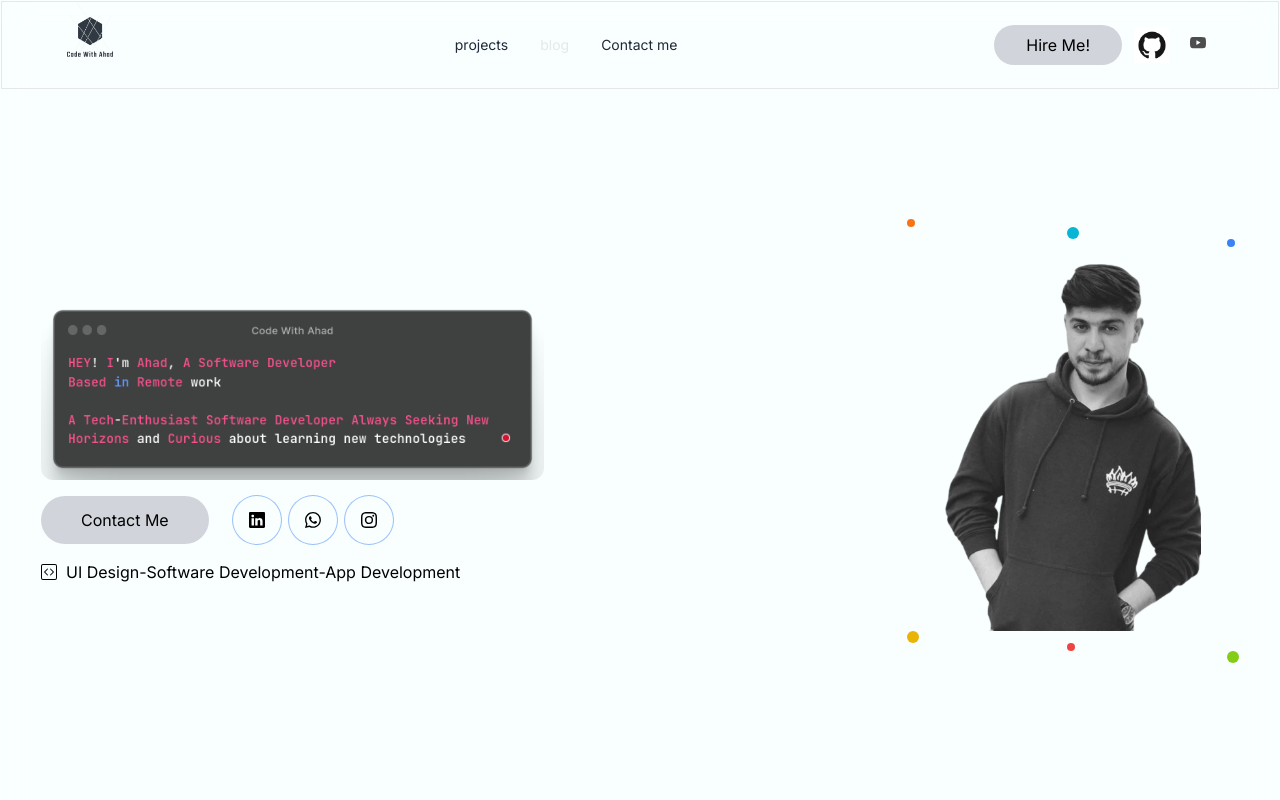
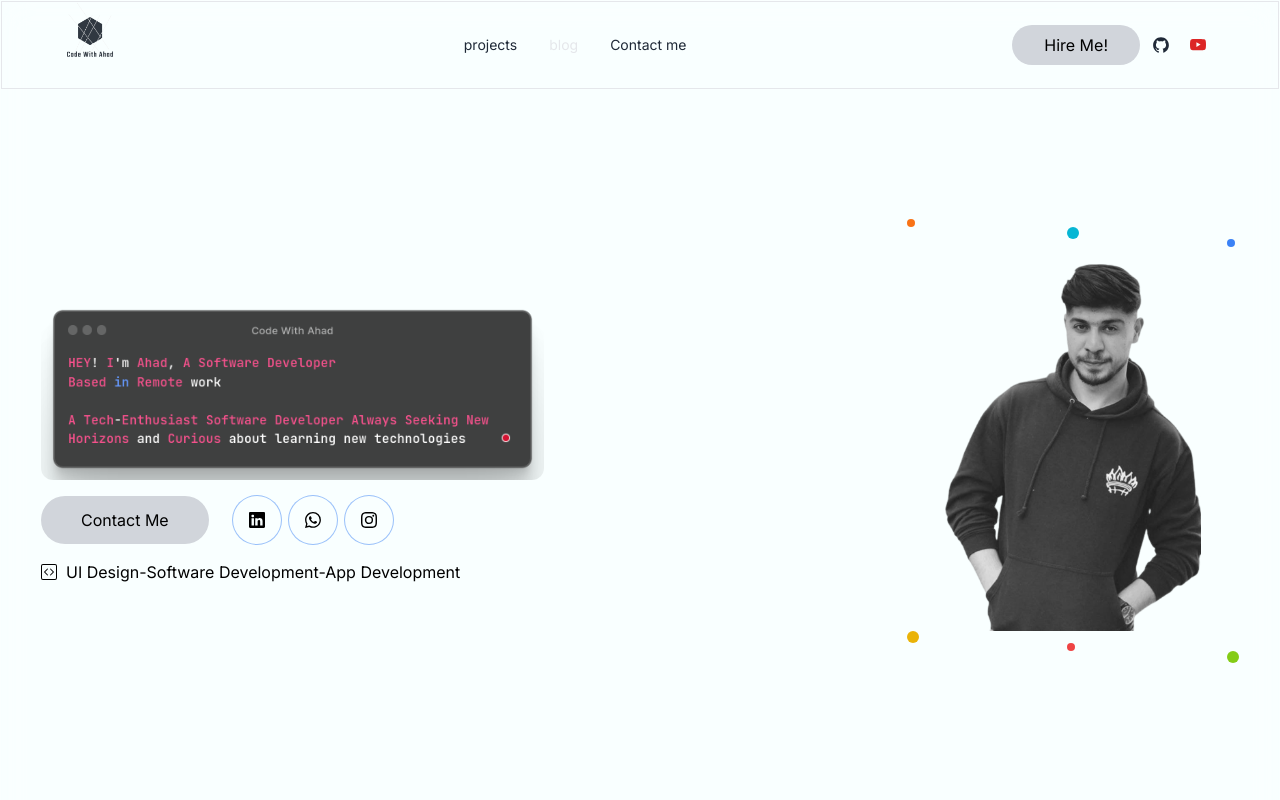
Before and after one commit to Abdulahadahmadi/codewithahad, a Next.js app: page / in a window 1280 px wide. Shown: the top 800 px of the page. Built offline with nearby package versions, Linux system fonts and the light colour scheme.

Commit message:
changes in style

```diff
--- a/src/app/components/Navbar.tsx
+++ b/src/app/components/Navbar.tsx
@@ -6,6 +6,7 @@ import Image from "next/image";
 import github from '../../../public/github.png'
 import Logo from '../../../public/logo_transparent.png'
 import { BsYoutube } from 'react-icons/bs'
+import { AiFillGithub } from 'react-icons/ai'
 
 function index() {
   // eslint-disable-next-line react-hooks/rules-of-hooks
@@ -129,15 +130,15 @@ function index() {
             </button>
             <div className="flex flex-col md:flex-row">
                 <Link
-                  className="px-3 py-2 flex items-center text-xs md:text-lg  leading-snug text-gray-800 hover:opacity-75 dark:text-gray-400"
+                  className="px-3 py-2 flex items-center text-xs md:text-lg  leading-snug text-gray-800 hover:grayscale dark:text-gray-400"
                   href="https://github.com/abdulahadahmadi"
                   target="_blank"
                   passHref
                 >
-                  <Image className="" src={github} alt="github logo" width={36} height={36} />
+                  <AiFillGithub className="text-gray-800" />
                 </Link>
                 <Link
-                  className='w-16 h-12 py-4 ml-2 text-red-600 cursor-pointer grayscale hover:grayscale-0'
+                  className='w-16 h-12 py-4 ml-2 text-red-600 cursor-pointer hover:grayscale'
                   href='https://www.youtube.com/channel/UC5BLFjPW4MO9p5-G6oat3IA'
                   target='_blank'
                   passHref>
```
